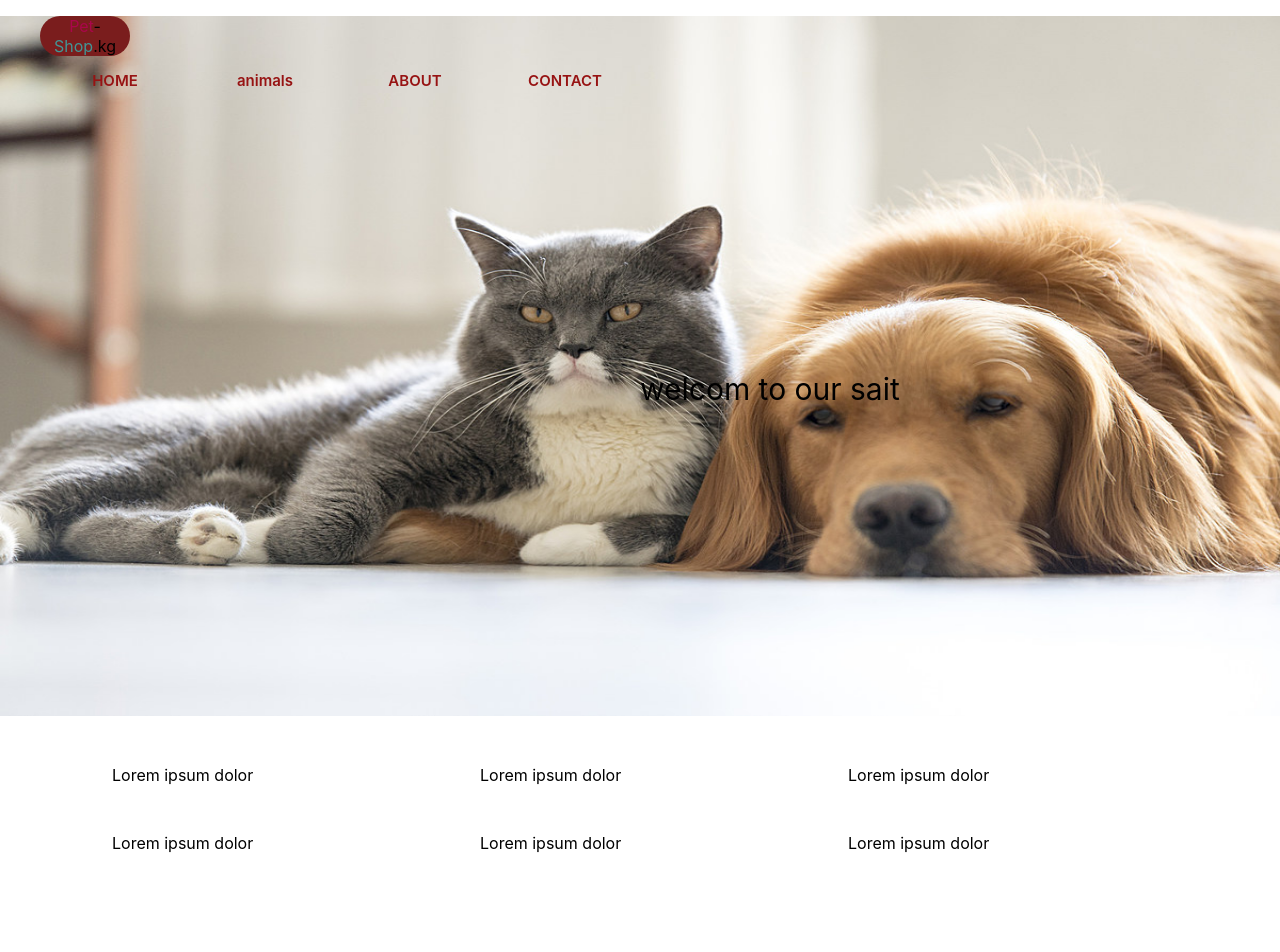
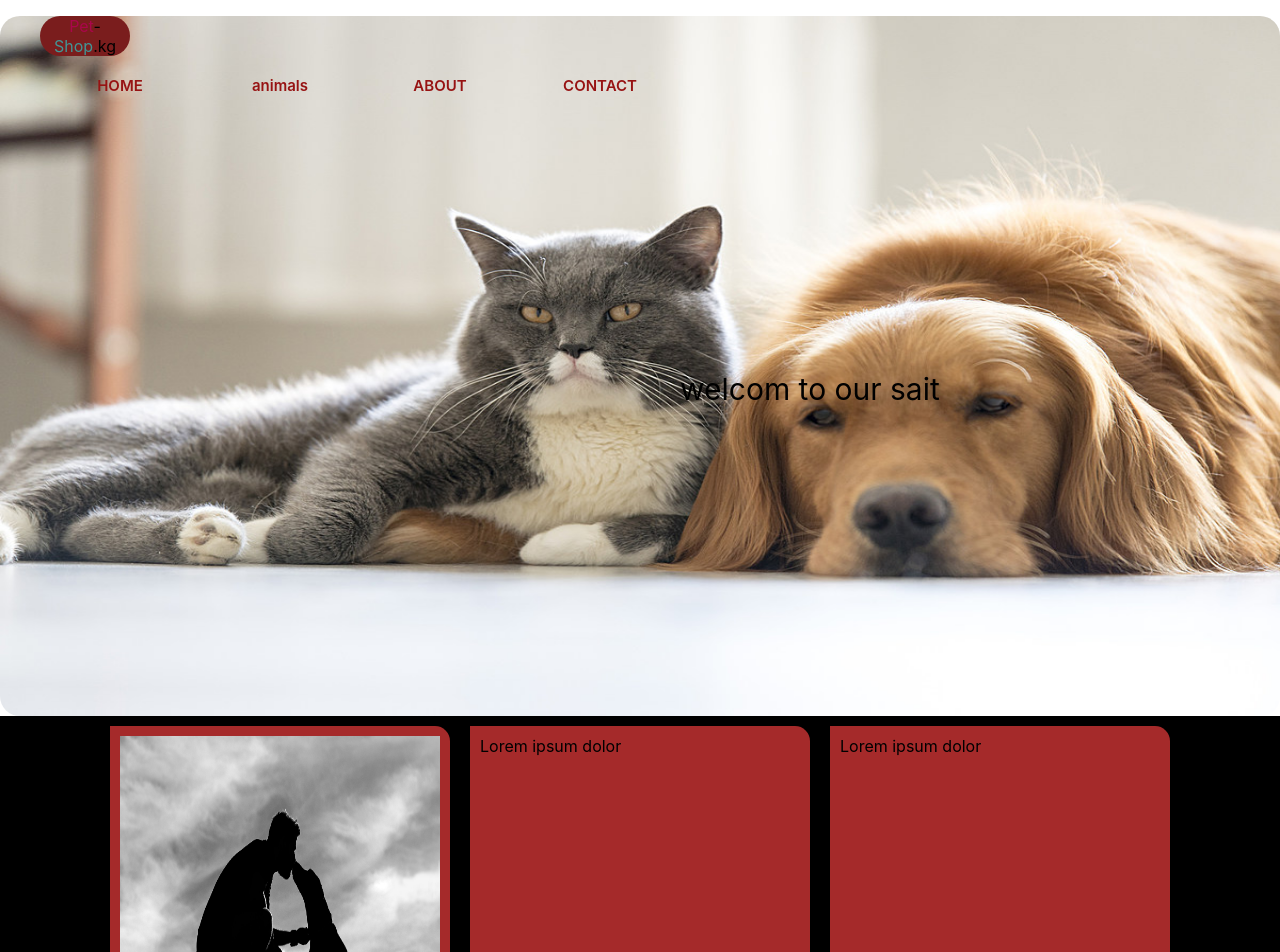
Before and after one commit to baielw/pet-shop-kg-diploma, a React (Create React App) app: page / in a window 1280 px wide. Shown: the top 952 px of the page. Built offline with nearby package versions, Linux system fonts and the light colour scheme.

Commit message:
next commit

```diff
--- a/src/componets/Header/Header.css
+++ b/src/componets/Header/Header.css
@@ -5,25 +5,28 @@ header {
 
 .table {
     justify-content: center;
-  margin-top: 25px;
 
     display: flex;
     flex-wrap: wrap;
 
+    background-color: black;
+
   }
   .table div{
     flex: 0 0 25%;
-    padding: 1.5rem;
+    padding: 10px;
+    margin: 10px ;
+    border-top-right-radius: 15px ;
+background-color: brown;
   }
 
 
 .tabled {
-  background-color: black;
   width: 320px;
-    height: 350px;
+    height: 400px;
     margin-top: 15px;
 }
 
 .tabled:hover {
-    transform: rotate(2deg);
+    transform: rotate(5deg);
 }
--- a/src/componets/Header/Header.js
+++ b/src/componets/Header/Header.js
@@ -1,26 +1,28 @@
 import "./Header.css";
+import headerImage from '../../assens/table1img.jpg'
+
 function Header() {
     return (
         <header>
             {/**/}
 
-            <div className="doby">
 
 
 
 
                 <div className="table">
-                    <div className="tabled1">Lorem ipsum dolor</div>
-                    <div className="tabled2">Lorem ipsum dolor</div>
-                    <div className="tabled3">Lorem ipsum dolor</div>
-                    <div className="tabled4">Lorem ipsum dolor</div>
-                    <div className="tabled5">Lorem ipsum dolor</div>
-                    <div className="tabled6">Lorem ipsum dolor</div>
+                    <div className="tabled">
+                        <img src={headerImage} alt='headerImage' width={320} height={350} />
+                    </div>
+                    <div className="tabled">Lorem ipsum dolor</div>
+                    <div className="tabled">Lorem ipsum dolor</div>
+                    <div className="tabled">Lorem ipsum dolor</div>
+                    <div className="tabled">Lorem ipsum dolor</div>
+                    <div className="tabled">Lorem ipsum dolor</div>
                 </div>
 
 
 
-            </div>
 
 
 
--- a/src/componets/Nav/Nav.css
+++ b/src/componets/Nav/Nav.css
@@ -2,6 +2,7 @@ nav {
     width: 100%;
     height: 700px;
 
+    border-radius: 20px;
     background-image: url(../../assens/header.jpg);
     background-size: 100% 700px;
 }
@@ -45,7 +46,7 @@ text-align: center ;
     font-size: 15px;
     font-weight: 600;
     color: rgb(151, 19, 19);
-    height: 40px;
+    padding: 5px;
     cursor: pointer;
 }
 
```
Also changed, not shown: src/assens/headerfon.png (added), src/assens/navlogo.jpg (added).
